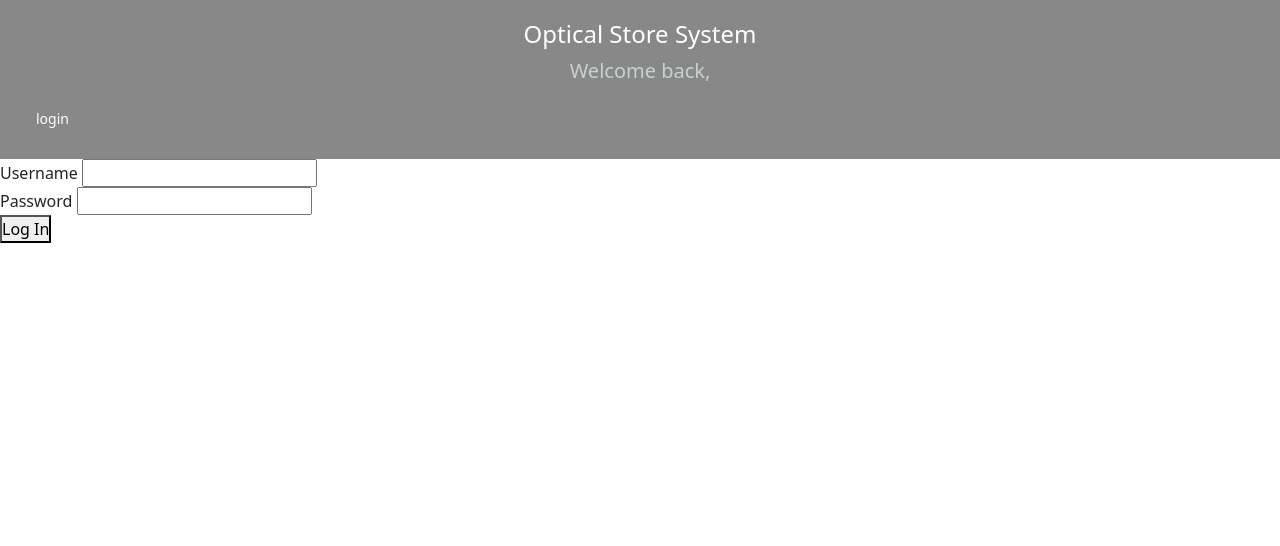
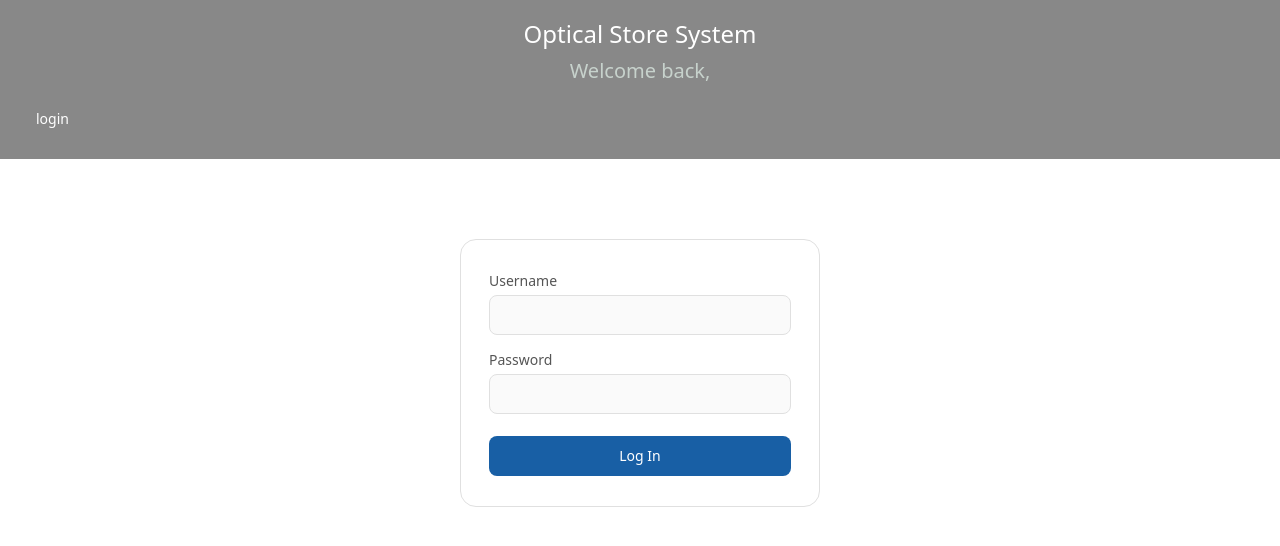
Before and after one commit to ms228823/CS50W-Capstone, a Django app: page /accounts/login in a window 1280 px wide. Shown: the top 546 px of the page. Run offline with Django 5.2, Linux system fonts and the light colour scheme; some libraries are stand-ins or nearby versions.

Commit message:
Update styles.css

```diff
--- a/backend/static/css/styles.css
+++ b/backend/static/css/styles.css
@@ -279,18 +279,69 @@ select option {
     opacity: 1;
 }
 
+/* ================= LOGIN ================= */
 
+.login_container {
+    width: 360px;
+    /* width: 500px; */
+    margin: 80px auto;
+    background: #fff;
+    border: 1px solid #e0e0e0;
+    border-radius: 16px;
+    padding: 30px 28px;
+}
 
+.login_container .input-field {
+    margin-bottom: 14px;
+}
 
+.login_container label {
+    display: block;
+    font-size: 14px;
+    /* font-size: 13px; */
+    color: #555;
+    margin-bottom: 4px;
+    font-weight: 500;
+}
 
+.login_container input {
+    width: 100%;
+    height: 40px;
+    font-size: 14px;
+    /* font-size: 13px; */
+    border: 1px solid #e0e0e0;
+    border-radius: 8px;
+    padding: 0 12px;
+    background: #fafafa;
+    box-sizing: border-box;
+    font-family: inherit;
+    transition: 0.3s;
+}
 
+.login_container input:focus {
+    outline: none;
+    border-color: #16426d;
+    background: #fff;
+}
 
+.login_container #submit_login {
+    width: 100%;
+    height: 40px;
+    margin-top: 8px;
+    background: #185fa5;
+    border: none;
+    border-radius: 8px;
+    color: #fff;
+    font-size: 14px;
+    /* font-size: 13px; */
+    font-weight: 500;
+    cursor: pointer;
+    transition: 0.3s;
+}
 
-
-
-
-
-
+.login_container #submit_login:hover {
+    background: #0a3865;
+}
 
 /* ================= FORM CONTAINERS (Add Invoice / Search) ================= */
 
```
